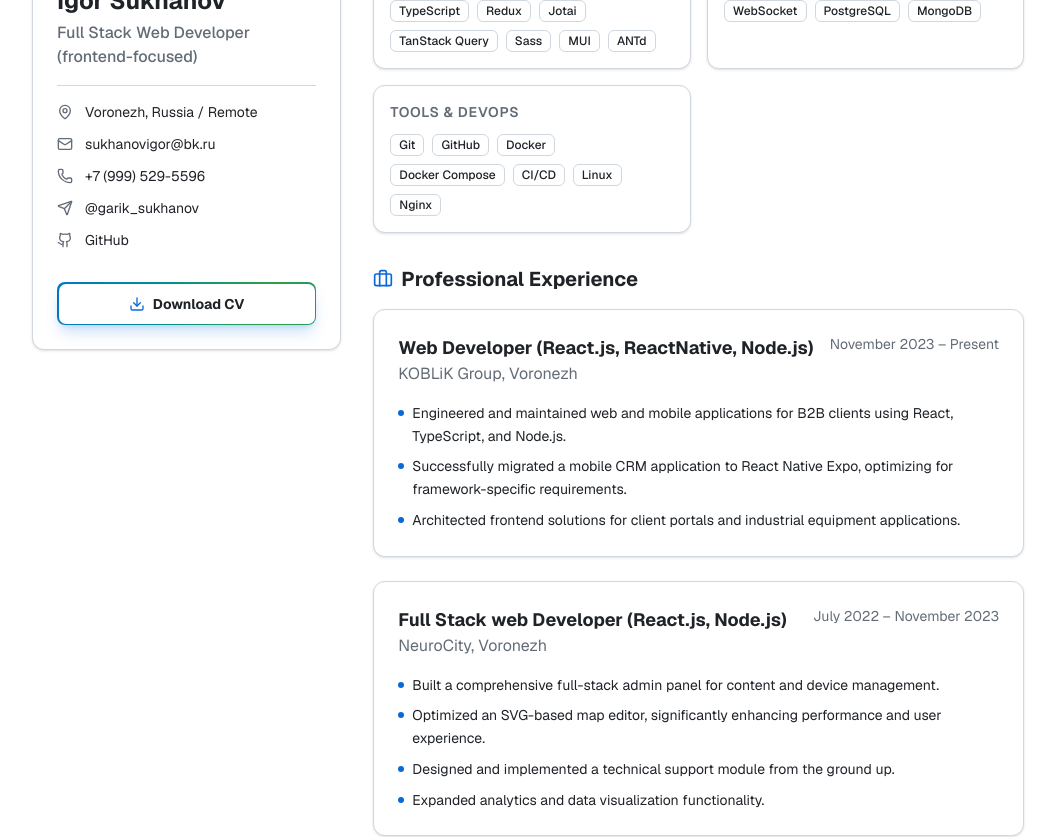
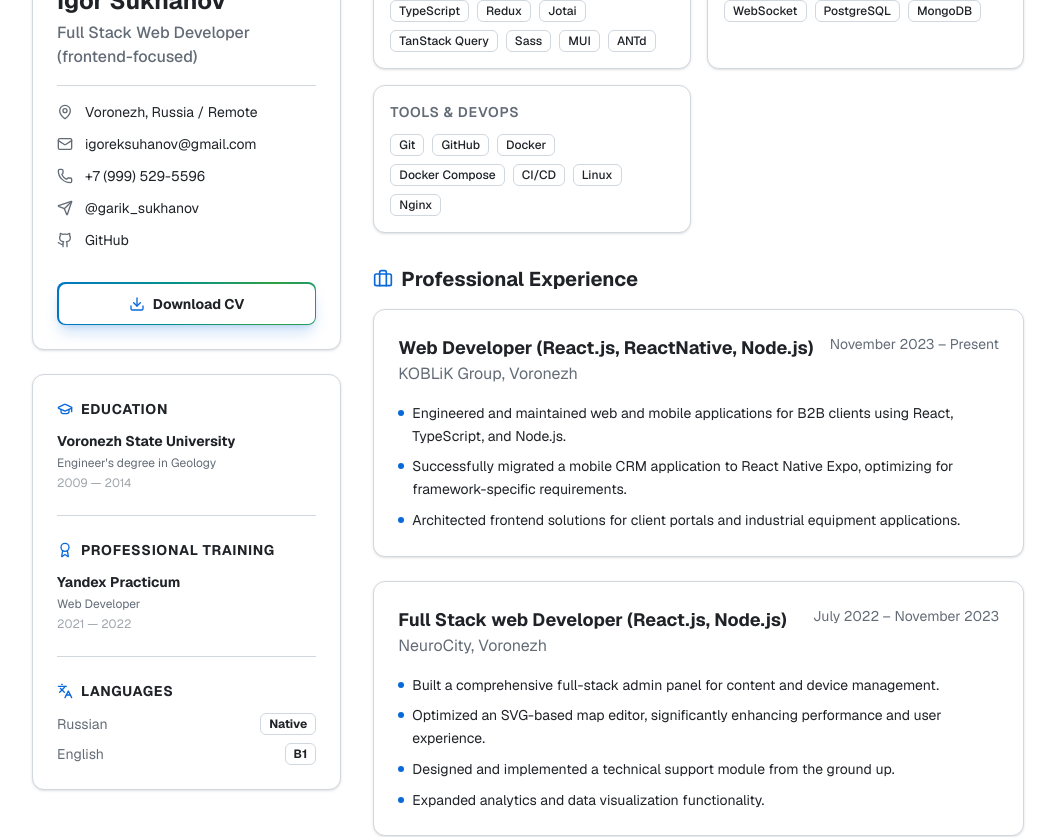
Before and after one commit to garik-sukhanov/resume, a Next.js app: page /en in a window 1280 px wide. Shown: the part 460-1297 px from the top of the page, without its empty margins (112-1167 px from the left). Built offline with nearby package versions, Linux system fonts and the light colour scheme.

Commit message:
feat: add sidebar sections and update contact links
- Add education, courses, and languages sections to profile sidebar
- Update GitHub, Telegram, and email links to use i18n translations
- Change primary email address in translation files
- Remove unused import in Header component

```diff
--- a/messages/en.json
+++ b/messages/en.json
@@ -27,7 +27,7 @@
     },
     "contact": {
       "title": "Contact Information",
-      "email": "sukhanovigor@bk.ru",
+      "email": "igoreksuhanov@gmail.com",
       "github": "github.com/garik-sukhanov",
       "linkedin": "linkedin.com/in/garik-sukhanov",
       "phone": "+7 (999) 529-5596",
@@ -182,6 +182,27 @@
           "images": ["/assets/case-5-1.jpg", "/assets/case-5-2.jpg"]
         }
       ]
+    },
+    "sidebar": {
+      "education": {
+        "title": "Education",
+        "university": "Voronezh State University",
+        "degree": "Engineer's degree in Geology",
+        "years": "2009 — 2014"
+      },
+      "courses": {
+        "title": "Professional Training",
+        "name": "Yandex Practicum",
+        "program": "Web Developer",
+        "years": "2021 — 2022"
+      },
+      "languages": {
+        "title": "Languages",
+        "items": [
+          { "name": "Russian", "level": "Native" },
+          { "name": "English", "level": "B1" }
+        ]
+      }
     }
   },
   "Header": {
--- a/messages/ru.json
+++ b/messages/ru.json
@@ -27,7 +27,7 @@
     },
     "contact": {
       "title": "Контактная информация",
-      "email": "sukhanovigor@bk.ru",
+      "email": "igoreksuhanov@gmail.com",
       "github": "github.com/garik-sukhanov",
       "linkedin": "linkedin.com/in/garik-sukhanov",
       "phone": "+7 (999) 529-5596",
@@ -174,6 +174,27 @@
           "images": ["/assets/case-5-1.jpg", "/assets/case-5-2.jpg"]
         }
       ]
+    },
+    "sidebar": {
+      "education": {
+        "title": "Образование",
+        "university": "Воронежский Государственный Университет",
+        "degree": "Инженер в области геологии",
+        "years": "2009 — 2014"
+      },
+      "courses": {
+        "title": "Повышение квалификации",
+        "name": "Яндекс Практикум",
+        "program": "Веб-разработчик",
+        "years": "2021 — 2022"
+      },
+      "languages": {
+        "title": "Языки",
+        "items": [
+          { "name": "Русский", "level": "Родной" },
+          { "name": "Английский", "level": "B1" }
+        ]
+      }
     }
   },
   "Header": {
--- a/src/components/Footer.tsx
+++ b/src/components/Footer.tsx
@@ -19,7 +19,7 @@ export function Footer() {
 
         <div className="flex items-center gap-6">
           <a
-            href="https://github.com/garik-sukhanov"
+            href={`https://${t("contact.github")}`}
             target="_blank"
             rel="noopener noreferrer"
             className="text-secondary hover:text-accent transition-colors duration-300"
@@ -27,7 +27,7 @@ export function Footer() {
             <Github className="w-5 h-5" />
           </a>
           <a
-            href="https://t.me/garik_sukhanov"
+            href={`https://t.me/${t("contact.telegram")}`}
             target="_blank"
             rel="noopener noreferrer"
             className="text-secondary hover:text-accent transition-colors duration-300"
--- a/src/components/Header.tsx
+++ b/src/components/Header.tsx
@@ -4,7 +4,7 @@ import { useTheme } from "next-themes";
 import { useLocale, useTranslations } from "next-intl";
 import { useRouter, usePathname } from "next/navigation";
 import { Sun, Moon, Github, Mail, Globe, Briefcase } from "lucide-react";
-import { useSyncExternalStore, useEffect, useState } from "react";
+import { useSyncExternalStore, useState } from "react";
 import Link from "next/link";
 import { motion, useScroll, useMotionValueEvent } from "framer-motion";
 
@@ -70,8 +70,11 @@ export function Header() {
         </Link>
 
         <nav className="hidden md:flex items-center gap-8 mr-auto ml-12">
-          <a href="#projects" className="text-sm font-medium text-secondary hover:text-accent transition-colors">
-            {t('projects')}
+          <a
+            href="#projects"
+            className="text-sm font-medium text-secondary hover:text-accent transition-colors"
+          >
+            {t("projects")}
           </a>
         </nav>
 
@@ -103,7 +106,7 @@ export function Header() {
 
           <div className="flex items-center gap-1 sm:gap-2">
             <a
-              href="https://github.com/garik-sukhanov"
+              href={`https://${t("contact.github")}`}
               target="_blank"
               rel="noopener noreferrer"
               className="p-2 rounded-lg hover:bg-card transition-all text-foreground active:scale-95"
@@ -111,7 +114,7 @@ export function Header() {
               <Github className="w-5 h-5" />
             </a>
             <a
-              href="mailto:sukhanovigor@bk.ru"
+              href={`mailto:${t("contact.email")}`}
               className="p-2 rounded-lg hover:bg-card transition-all text-foreground active:scale-95"
             >
               <Mail className="w-5 h-5" />
--- a/src/components/ProfileSidebar.tsx
+++ b/src/components/ProfileSidebar.tsx
@@ -1,11 +1,22 @@
 "use client";
 
 import { useTranslations, useLocale } from "next-intl";
-import { Download, Mail, Github, MapPin, Phone, Send } from "lucide-react";
+import {
+  Download,
+  Mail,
+  Github,
+  MapPin,
+  Phone,
+  Send,
+  GraduationCap,
+  Award,
+  Languages,
+} from "lucide-react";
 import Image from "next/image";
 
 export function ProfileSidebar() {
   const t = useTranslations("Index");
+  const tSidebar = useTranslations("Index.sidebar");
 
   const locale = useLocale();
 
@@ -100,6 +111,76 @@ export function ProfileSidebar() {
           </div>
         </div>
       </div>
+
+      <div className="p-6 rounded-xl border border-card-border bg-card shadow-sm transition-colors duration-300 space-y-6">
+        {/* Education */}
+        <div className="space-y-3">
+          <h3 className="text-sm font-bold text-foreground uppercase tracking-wider flex items-center gap-2">
+            <GraduationCap className="w-4 h-4 text-accent" />
+            {tSidebar("education.title")}
+          </h3>
+          <div className="space-y-1">
+            <p className="text-sm font-bold text-foreground">
+              {tSidebar("education.university")}
+            </p>
+            <p className="text-xs text-secondary">
+              {tSidebar("education.degree")}
+            </p>
+            <p className="text-xs text-secondary/60">
+              {tSidebar("education.years")}
+            </p>
+          </div>
+        </div>
+
+        <div className="h-px bg-border" />
+
+        {/* Courses */}
+        <div className="space-y-3">
+          <h3 className="text-sm font-bold text-foreground uppercase tracking-wider flex items-center gap-2">
+            <Award className="w-4 h-4 text-accent" />
+            {tSidebar("courses.title")}
+          </h3>
+          <div className="space-y-1">
+            <p className="text-sm font-bold text-foreground">
+              {tSidebar("courses.name")}
+            </p>
+            <p className="text-xs text-secondary">
+              {tSidebar("courses.program")}
+            </p>
+            <p className="text-xs text-secondary/60">
+              {tSidebar("courses.years")}
+            </p>
+          </div>
+        </div>
+
+        <div className="h-px bg-border" />
+
+        {/* Languages */}
+        <div className="space-y-3">
+          <h3 className="text-sm font-bold text-foreground uppercase tracking-wider flex items-center gap-2">
+            <Languages className="w-4 h-4 text-accent" />
+            {tSidebar("languages.title")}
+          </h3>
+          <div className="space-y-2">
+            {(
+              tSidebar.raw("languages.items") as {
+                name: string;
+                level: string;
+              }[]
+            ).map((lang, i) => (
+              <div
+                key={i}
+                className="flex items-center justify-between text-sm"
+              >
+                <span className="text-secondary">{lang.name}</span>
+                <span className="text-xs font-bold text-foreground px-2 py-0.5 rounded-md bg-background border border-border">
+                  {lang.level}
+                </span>
+              </div>
+            ))}
+          </div>
+        </div>
+      </div>
     </div>
   );
 }
```
